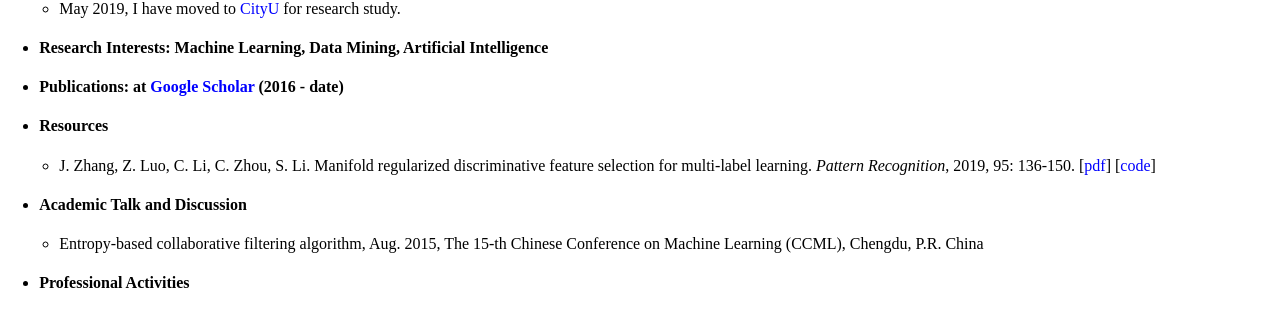
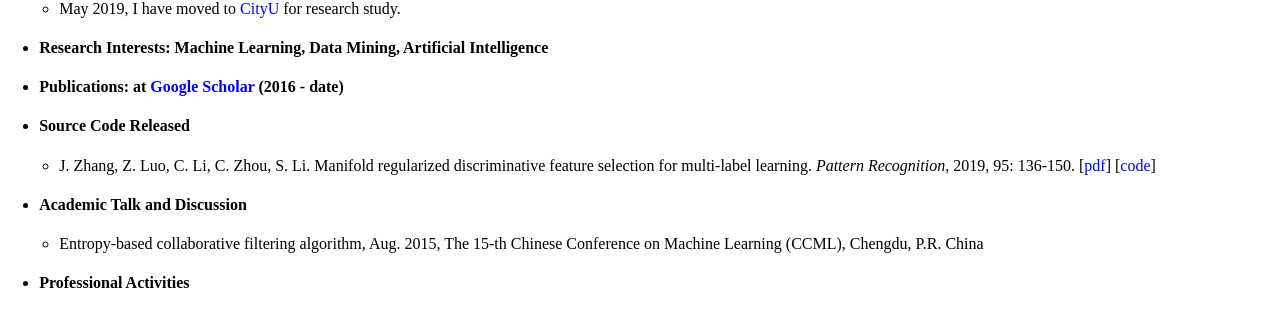
Before and after one commit to jiazhang-ml/jiazhang-ml.github.io, a Jekyll site: the page built from index.md, in a window 1280 px wide. Shown: the part 399-708 px from the top of the page. Built offline with Jekyll 4.4.1, drawn with Linux system fonts in a browser that asks for light colours.

Commit message:
Update index.md

```diff
--- a/index.md
+++ b/index.md
@@ -26,7 +26,7 @@ layout: default
 
 * #### Publications: at [Google Scholar](https://scholar.google.com.hk/citations?user=yBaTk-gAAAAJ&hl=en) (2016 - date)
 
-* #### Resources
+* #### Source Code Released
 
    * J. Zhang, Z. Luo, C. Li, C. Zhou, S. Li. Manifold regularized discriminative feature selection for multi-label learning. *Pattern Recognition*, 2019, 95: 136-150. [[pdf](1-s2.0-S0031320319302341-main.pdf)] [[code](MDFS-master.zip)]
 
```
